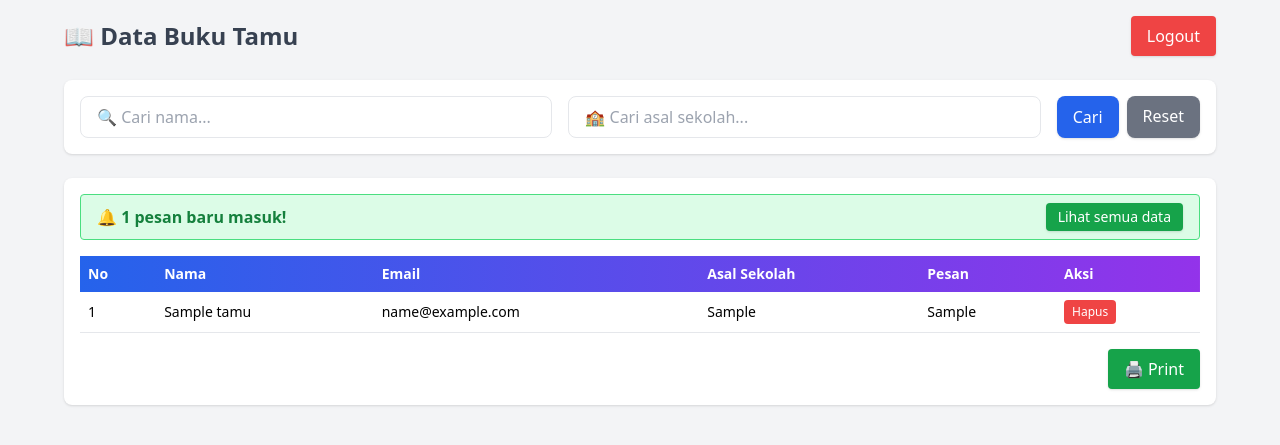
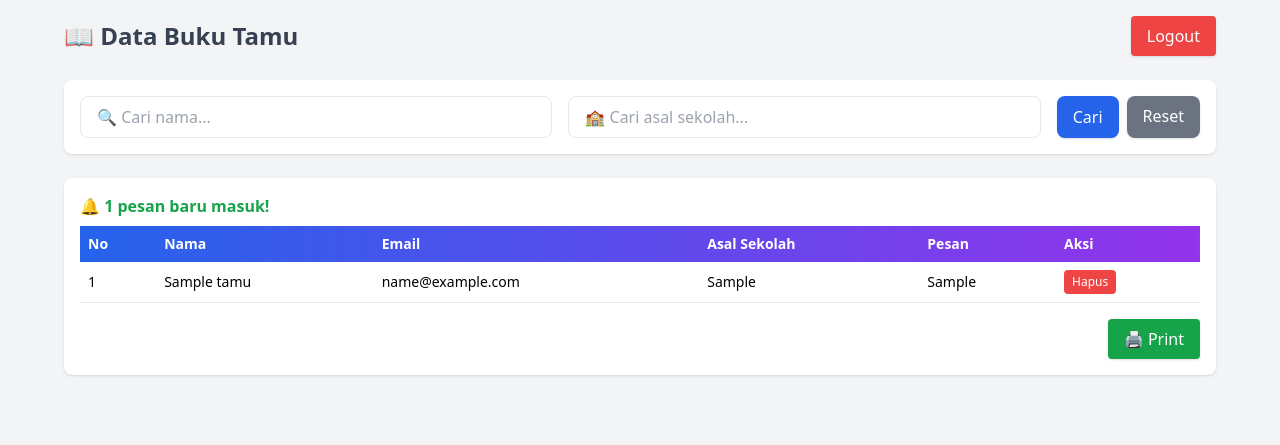
Before and after one commit to HENGKER-MAGANG/bukutamu, a PHP site: page /tamu.php in a window 1280 px wide. Shown: the top 445 px of the page. Run offline with PHP 8.4, Linux system fonts and the light colour scheme; the visitor is signed in with stand-in values (Sample User, id 1); tables that the repository leaves empty or names only in its code hold one stand-in row (values such as "Sample post"); data that the repository does not hold is empty; some libraries are stand-ins or nearby versions.

Commit message:
modifffff

```diff
--- a/tamu.php
+++ b/tamu.php
@@ -17,9 +17,9 @@ $asal = $_GET['asal'] ?? '';
 <body class="bg-gray-100 min-h-screen p-4">
 
   <div class="max-w-6xl mx-auto">
-    <div class="flex flex-col md:flex-row justify-between items-center mb-6 gap-4">
+    <div class="flex flex-col md:flex-row justify-between items-center mb-6 gap-4 no-print">
       <h1 class="text-2xl font-bold text-gray-700">📖 Data Buku Tamu</h1>
-      <button onclick="confirmLogout()" class="bg-red-500 hover:bg-red-600 text-white py-2 px-4 rounded shadow no-print">
+      <button onclick="confirmLogout()" class="bg-red-500 hover:bg-red-600 text-white py-2 px-4 rounded shadow">
         Logout
       </button>
     </div>
@@ -38,13 +38,7 @@ $asal = $_GET['asal'] ?? '';
 
     <!-- Tabel Data -->
     <div class="bg-white rounded-lg shadow p-4 overflow-x-auto" id="data-container">
-      <div id="new-message-indicator" class="hidden mb-4 no-print">
-        <div class="flex justify-between items-center bg-green-100 border border-green-400 text-green-700 px-4 py-2 rounded">
-          <span id="indicator-text" class="font-bold">🔔 Pesan baru masuk!</span>
-          <a href="tamu.php" class="bg-green-600 hover:bg-green-700 text-white text-sm px-3 py-1 rounded shadow">Lihat semua data</a>
-        </div>
-      </div>
-
+      <div id="new-message-indicator" class="hidden mb-2 text-green-600 font-bold no-print"></div>
       <table class="w-full table-auto text-sm text-left">
         <thead class="bg-gradient-to-r from-blue-600 to-purple-600 text-white">
           <tr>
@@ -58,15 +52,13 @@ $asal = $_GET['asal'] ?? '';
         </thead>
         <tbody id="tabel-buku-tamu"></tbody>
       </table>
-
       <div class="mt-4 text-right no-print">
         <button onclick="window.print()" class="bg-green-600 hover:bg-green-700 text-white py-2 px-4 rounded shadow">🖨️ Print</button>
       </div>
     </div>
   </div>
 
-  <!-- Notifikasi Suara -->
-  <audio id="notifSound" src="https://notificationsounds.com/storage/sounds/file-sounds-1151-pristine.mp3" preload="auto"></audio>
+  <audio id="notifSound" src="https://notificationsounds.com/soundfiles/b2ffb6e49135a5f9c0c4f6f7d38c4a86/file-sounds-1151-pristine.mp3" preload="auto"></audio>
 
   <script>
     function confirmDelete(id) {
@@ -116,16 +108,18 @@ $asal = $_GET['asal'] ?? '';
         .then(data => {
           if (data.html) {
             document.getElementById('tabel-buku-tamu').innerHTML = data.html;
-            document.getElementById('new-message-indicator').classList.remove('hidden');
-            document.getElementById('indicator-text').textContent = `🔔 ${data.newCount} pesan baru masuk!`;
 
-            const audio = document.getElementById('notifSound');
-            audio.pause();
-            audio.currentTime = 0;
-            audio.play();
+            if (data.newCount > 0) {
+              document.getElementById('new-message-indicator').innerHTML = `🔔 ${data.newCount} pesan baru masuk!`;
+              document.getElementById('new-message-indicator').classList.remove('hidden');
+
+              document.getElementById('notifSound').play();
+              window.scrollTo({ top: 0, behavior: 'smooth' }); // Autoscroll ke atas
+            } else {
+              document.getElementById('new-message-indicator').classList.add('hidden');
+            }
 
             lastId = data.latestId;
-            window.scrollTo({ top: 0, behavior: 'smooth' });
           }
         });
     }
```
